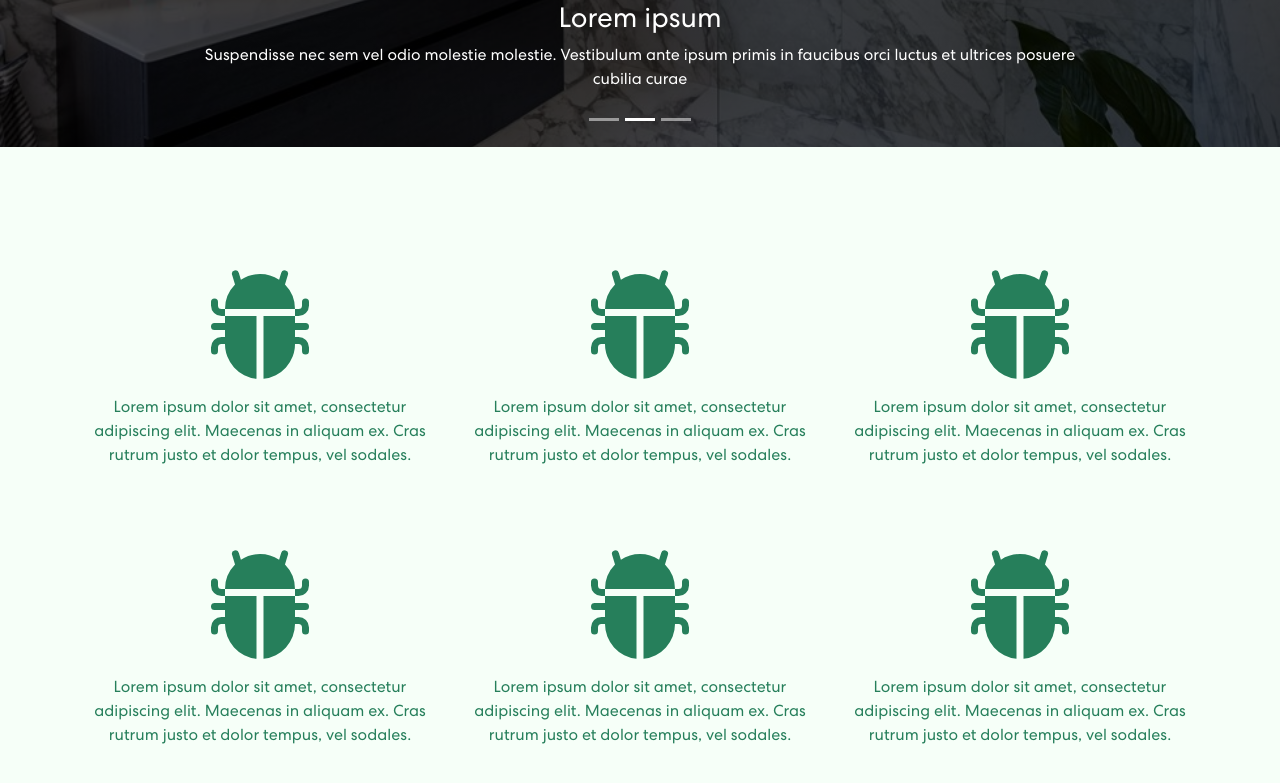
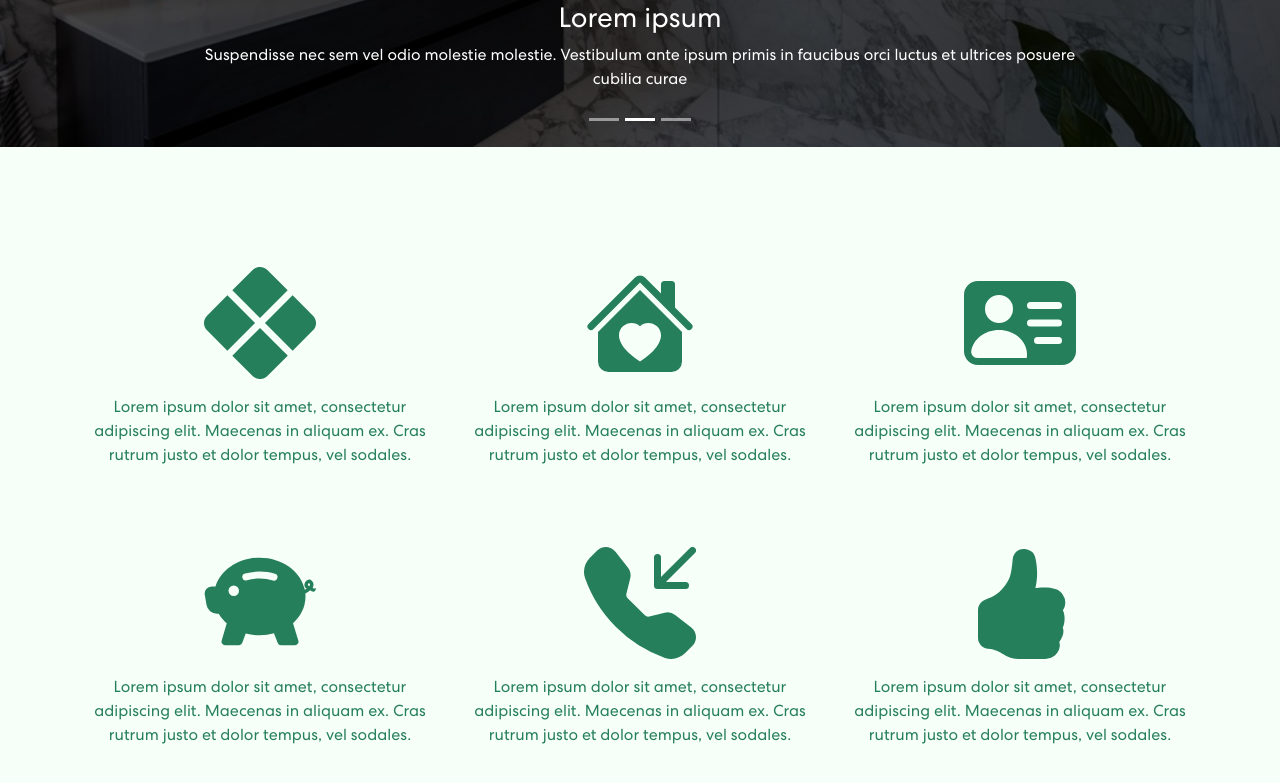
Before and after one commit to FelipeRuizM/amazonian-tiles, a React (Create React App) app: page / in a window 1280 px wide. Shown: the part 413-1196 px from the top of the page. Built offline with nearby package versions, Linux system fonts and the light colour scheme.

Commit message:
changed icons

```diff
--- a/src/components/Icons.js
+++ b/src/components/Icons.js
@@ -1,34 +1,46 @@
 import React from 'react';
 import { Container, Row, Col } from 'react-bootstrap';
-import { BsFillBugFill } from "react-icons/bs";
+import {
+  BsFillXDiamondFill,
+  BsFillHouseHeartFill,
+  BsFillPersonVcardFill,
+  BsFillPiggyBankFill,
+  BsFillTelephoneInboundFill,
+  BsFillHandThumbsUpFill
+} from "react-icons/bs";
 
 export const Icons = () => {
 
-  const iconExample = <BsFillBugFill style={{fontSize: '7rem'}} />;
+  const iconExample1 = <BsFillXDiamondFill style={{fontSize: '7rem'}} />;
+  const iconExample2 = <BsFillHouseHeartFill style={{fontSize: '7rem'}} />;
+  const iconExample3 = <BsFillPersonVcardFill style={{fontSize: '7rem'}} />;
+  const iconExample4 = <BsFillPiggyBankFill style={{fontSize: '7rem'}} />;
+  const iconExample5 = <BsFillTelephoneInboundFill style={{fontSize: '7rem'}} />;
+  const iconExample6 = <BsFillHandThumbsUpFill style={{fontSize: '7rem'}} />;
 
   const iconsData = [
     {
-      icon: iconExample,
+      icon: iconExample1,
       description: 'Lorem ipsum dolor sit amet, consectetur adipiscing elit. Maecenas in aliquam ex. Cras rutrum justo et dolor tempus, vel sodales.',
     },
     {
-      icon: iconExample,
+      icon: iconExample2,
       description: 'Lorem ipsum dolor sit amet, consectetur adipiscing elit. Maecenas in aliquam ex. Cras rutrum justo et dolor tempus, vel sodales.',
     },
     {
-      icon: iconExample,
+      icon: iconExample3,
       description: 'Lorem ipsum dolor sit amet, consectetur adipiscing elit. Maecenas in aliquam ex. Cras rutrum justo et dolor tempus, vel sodales.',
     },
     {
-      icon: iconExample,
+      icon: iconExample4,
       description: 'Lorem ipsum dolor sit amet, consectetur adipiscing elit. Maecenas in aliquam ex. Cras rutrum justo et dolor tempus, vel sodales.',
     },
     {
-      icon: iconExample,
+      icon: iconExample5,
       description: 'Lorem ipsum dolor sit amet, consectetur adipiscing elit. Maecenas in aliquam ex. Cras rutrum justo et dolor tempus, vel sodales.',
     },
     {
-      icon: iconExample,
+      icon: iconExample6,
       description: 'Lorem ipsum dolor sit amet, consectetur adipiscing elit. Maecenas in aliquam ex. Cras rutrum justo et dolor tempus, vel sodales.',
     },
   ];
```
